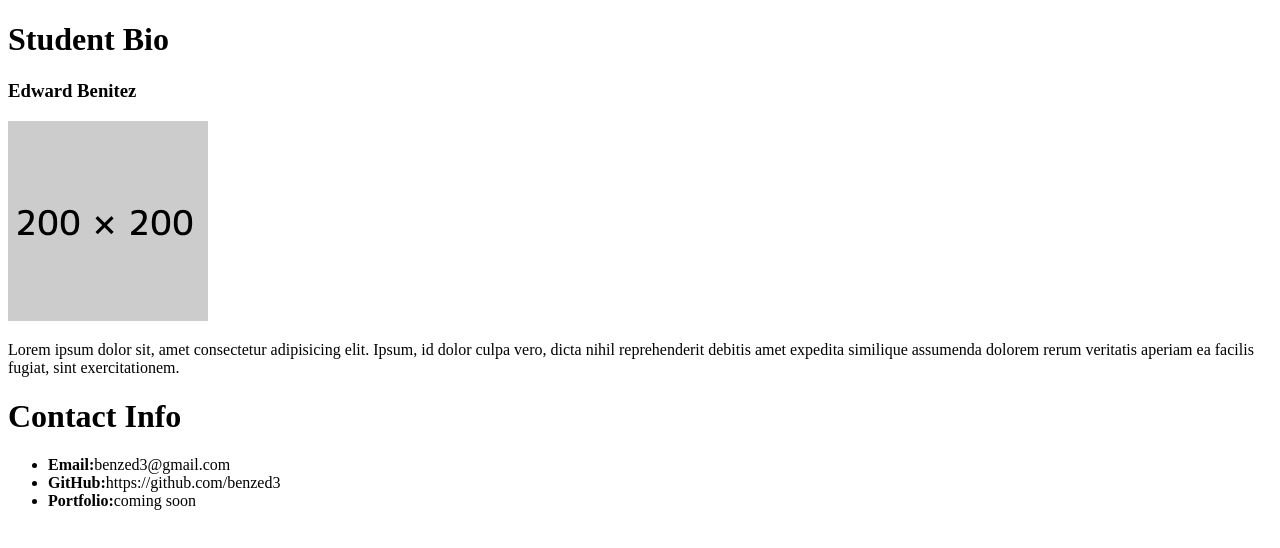
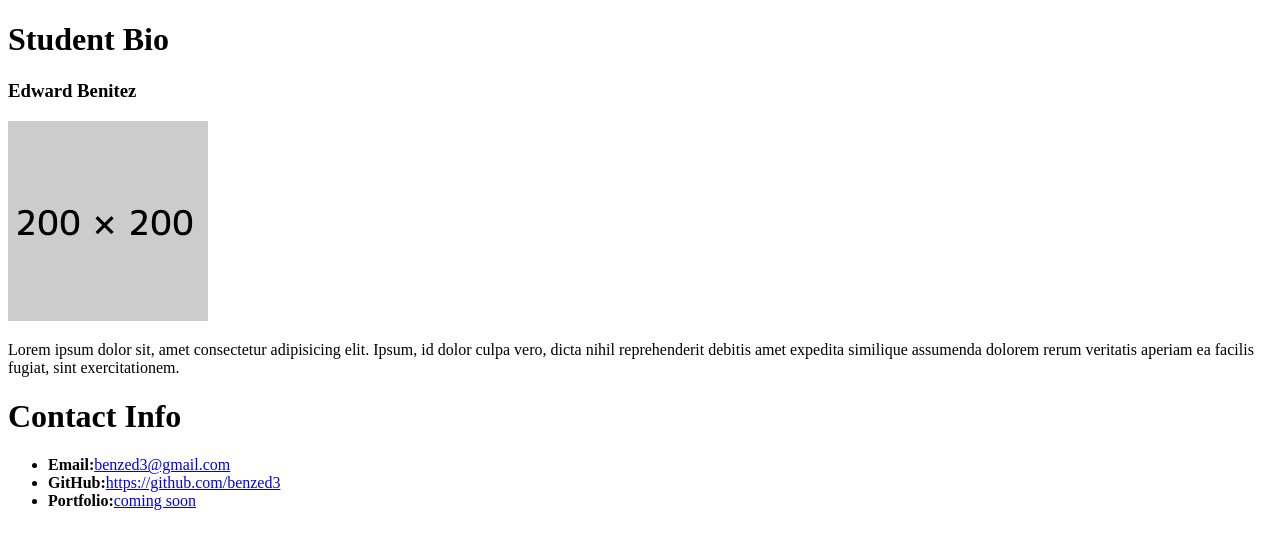
Before and after one commit to benzed3/student_bio_act_01-04, a plain HTML site: page index.html in a window 1280 px wide. Drawn offline with Linux system fonts and the light colour scheme.

Commit message:
adding anchor tags for contact info

```diff
--- a/index.html
+++ b/index.html
@@ -19,9 +19,9 @@
     <h1>Contact Info</h1>
 
     <ul>
-        <li><b>Email:</b>benzed3@gmail.com</li>
-        <li><b>GitHub:</b>https://github.com/benzed3</li>
-        <li><b>Portfolio:</b>coming soon</li>
+        <li><b>Email:</b><a href=#>benzed3@gmail.com</a></li>
+        <li><b>GitHub:</b><a href=#>https://github.com/benzed3</a></li>
+        <li><b>Portfolio:</b><a href=#>coming soon</a></li>
     </ul>
 
 </body>
```
